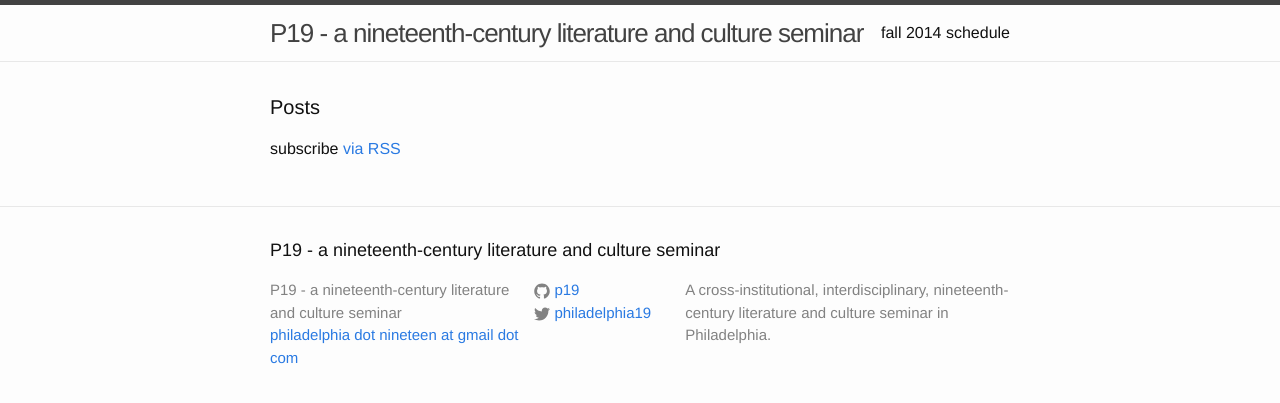
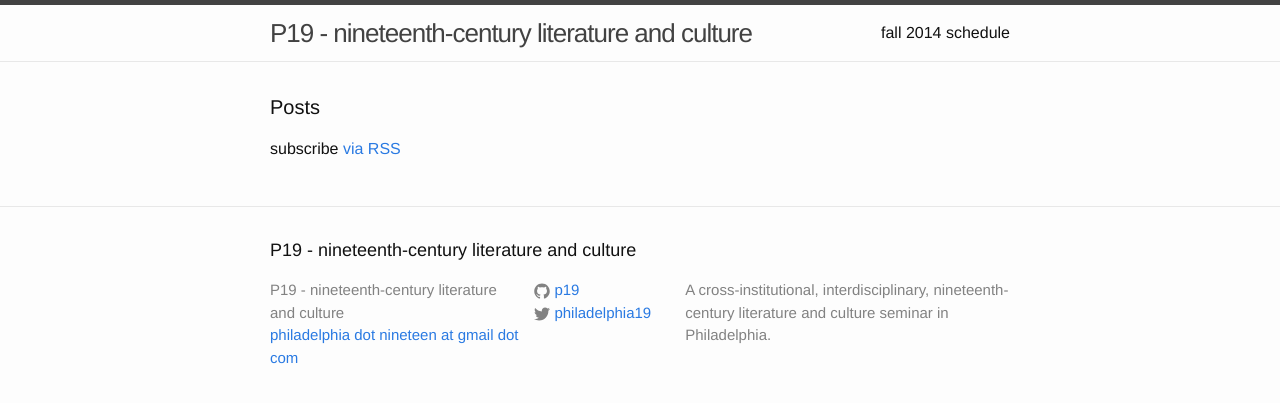
Before and after one commit to p19/p19.github.io, a Jekyll site: the page built from index.html, in a window 1280 px wide. Shown: the top 403 px of the page. Built offline with Jekyll 4.4.1, drawn with Linux system fonts in a browser that asks for light colours.

Commit message:
tagline correction 2 commit

```diff
--- a/_config.yml
+++ b/_config.yml
@@ -1,5 +1,5 @@
 # Site settings
-title: P19 - a nineteenth-century literature and culture seminar
+title: P19 - nineteenth-century literature and culture
 email: philadelphia dot nineteen at gmail dot com
 description: > # this means to ignore newlines until "baseurl:"
   A cross-institutional, interdisciplinary, nineteenth-century literature and culture seminar in Philadelphia.
```
